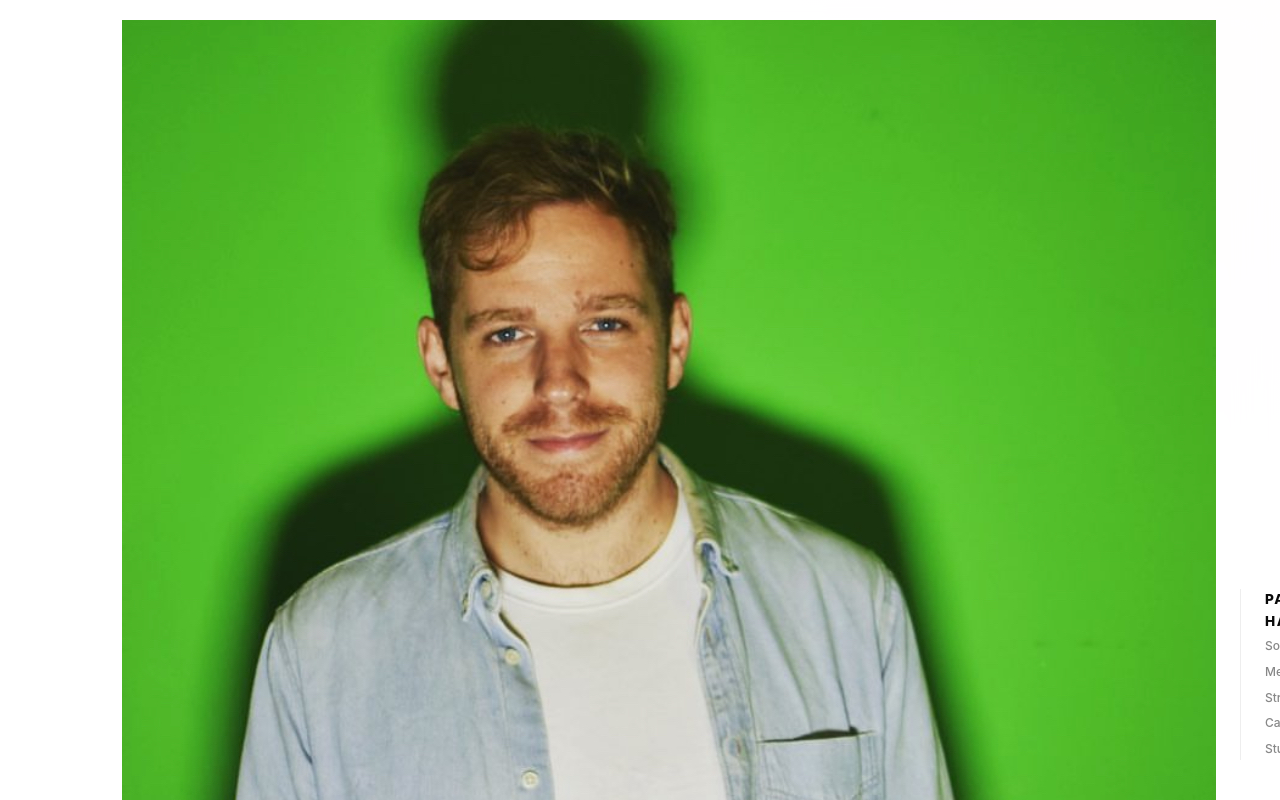
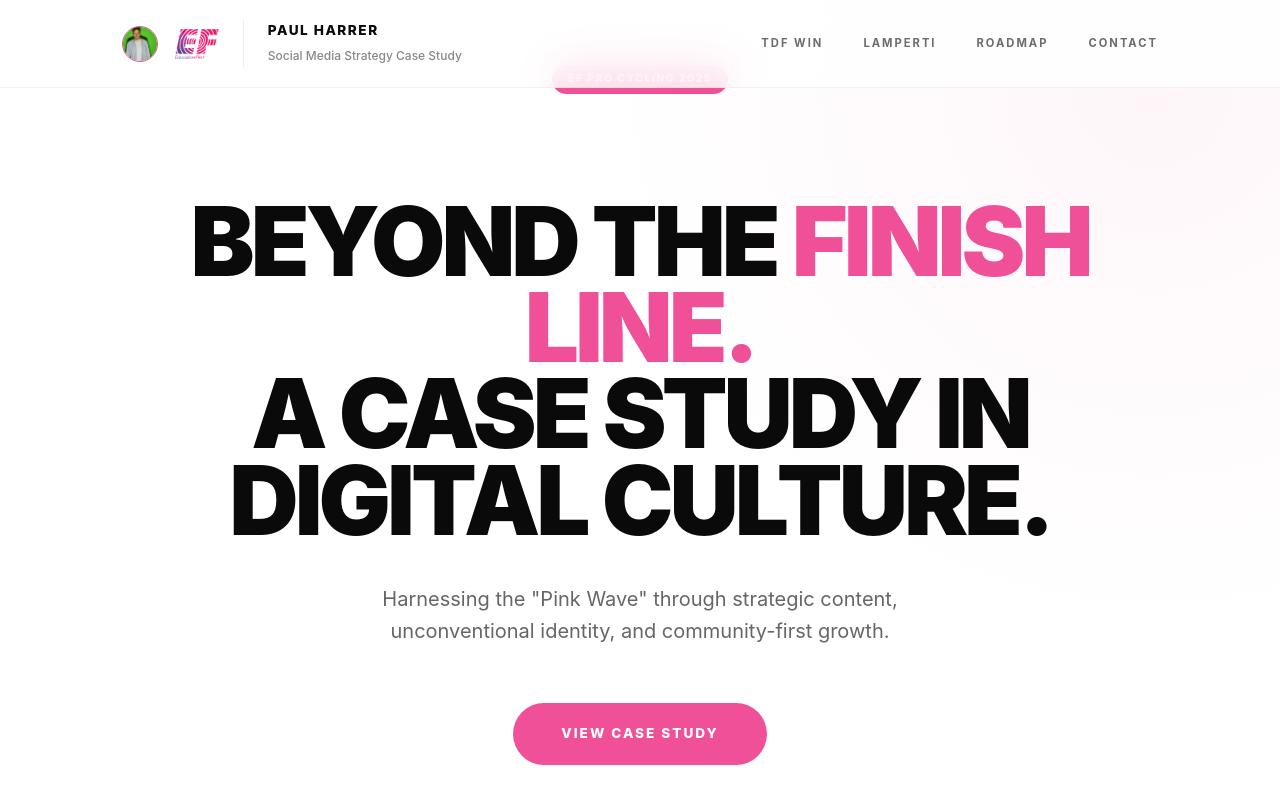
Before and after one commit to TheOne-Fantasy/EF-Ideas, a Next.js app: page / in a window 1280 px wide. Shown: the top 800 px of the page. Built offline with nearby package versions, Linux system fonts and the light colour scheme.

Commit message:
fix: restore missing header styles causing layout breakage

```diff
--- a/src/app/ef.module.css
+++ b/src/app/ef.module.css
@@ -42,6 +42,20 @@
   display: flex;
   align-items: center;
   gap: 1.5rem;
+}
+
+.efLogoContainer {
+  display: flex;
+  align-items: center;
+  gap: 1rem;
+}
+
+.navAvatar {
+  width: 36px;
+  height: 36px;
+  border-radius: 50%;
+  object-fit: cover;
+  border: 1.5px solid var(--ef-pink);
 }
 
 .candidateInfo {
```
